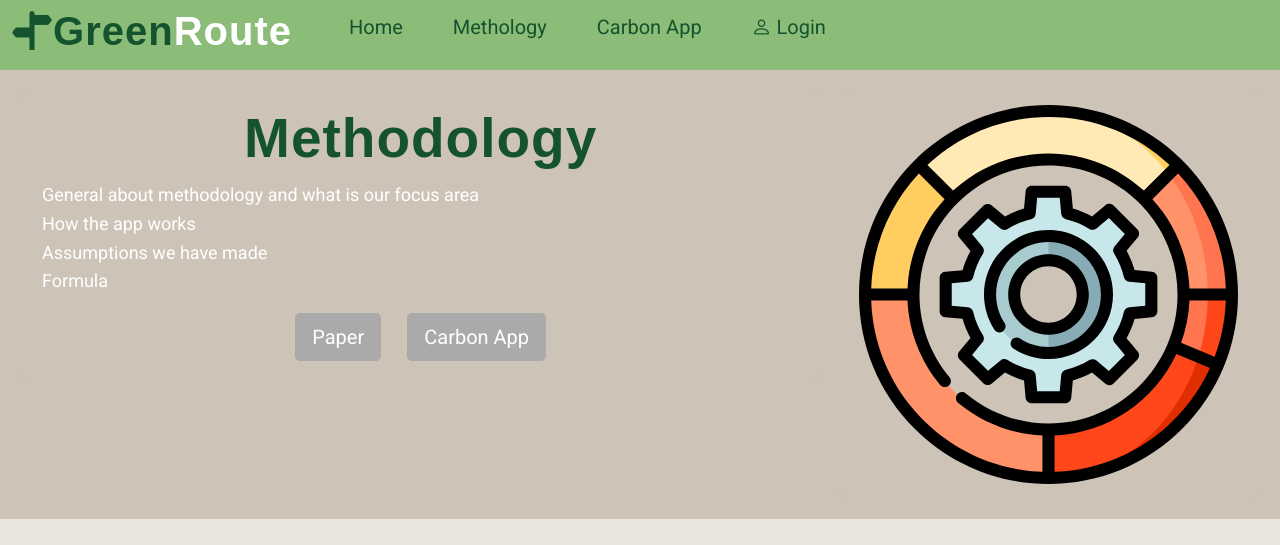
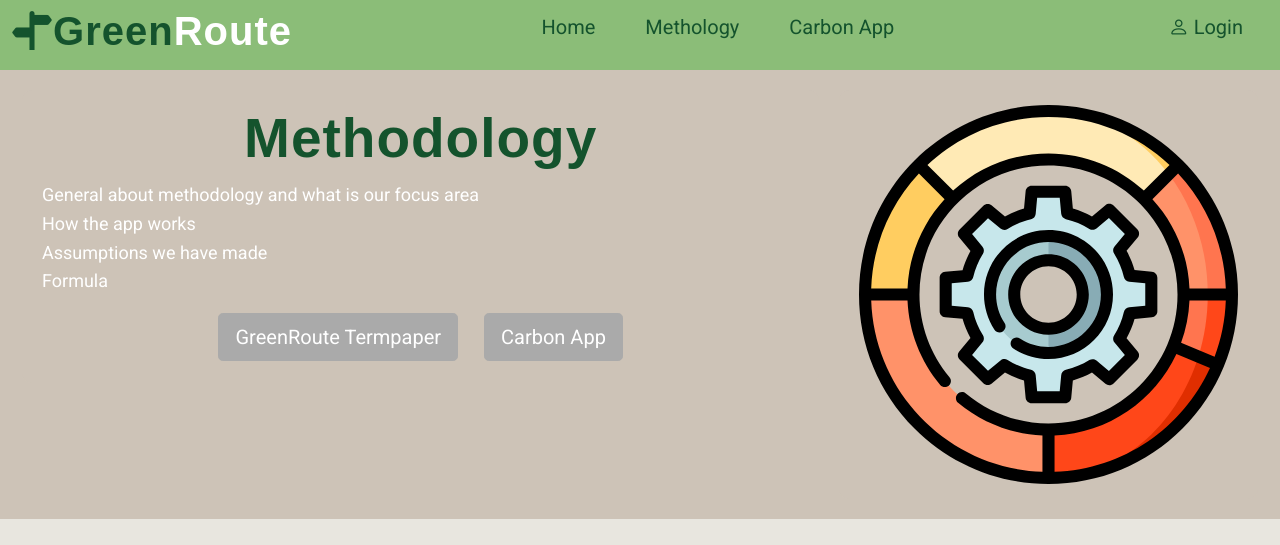
Before and after one commit to MaximePig/GRP4--GreenDigitalization-Github26, a Flask app: page /methodology in a window 1280 px wide. Shown: the top 545 px of the page. Run offline with Flask 3, Linux system fonts and the light colour scheme; some libraries are stand-ins or nearby versions.

Commit message:
change to the navbar (CSS/HTML) centered and right

```diff
--- a/capp/static/layout.css
+++ b/capp/static/layout.css
@@ -51,11 +51,18 @@ img {
 .carbon_app_navbar {
   display: flex;
   flex-direction: row;
-  justify-content: flex-start;
+  justify-content: space-between;
   height: 70px;
   align-items: center;
   background-color: #8bbd78;
   padding: 0 0px;
+}
+/* Navbar mid and right adjustment */
+.carbon_app_navbar nav {
+  display: flex;
+  flex: 1;
+  align-items: center;
+  justify-content: space-between;
 }
 .carbon_app_navbar a {
   color: #14532d;
@@ -77,8 +84,17 @@ img {
   font-weight: 700;
   letter-spacing: 1px;   /* spacing between letters */
   font-family: 'Arial';
+}
 
+.nav-center {
+  justify-content: center;
+  flex: 1; /* takes up remaining space so it stays centered */
 }
+
+.nav-right {
+  justify-content: flex-end;
+}
+
 .text-logo {
   color: #14532d;
 }
--- a/capp/templates/home.html
+++ b/capp/templates/home.html
@@ -31,9 +31,7 @@
           </div>
         </div>
         {% endif %}
-        <a href="{{url_for('static', filename='icons/GreenRoute-ermpaper-FOR19.pdf')}}" target="_blank" class="btn btn-primary btn-lg mr-2" style="background-color:#aaaaaa; border-color:#aaaaaa;">
-        GreenRoute Termpaper
-        </a>
+
 
       </div>
       <div class="box">
--- a/capp/templates/layout.html
+++ b/capp/templates/layout.html
@@ -46,7 +46,7 @@
               </h1>
               {% if current_user.is_authenticated %}
               <nav>
-                <ul>
+                <ul class = "nav-center">
                   <li>
                       <a href="{{url_for('home.home_home')}}">Home</a>
                   </li>
@@ -56,6 +56,8 @@
                   <li>
                       <a href="{{url_for('carbon_app.carbon_app_home')}}">Carbon App</a>
                   </li>
+                </ul>
+                <ul class = "nav-right">
                   <li>
                     <a href="{{ url_for('users.logout') }}">
                       <i class="bi bi-box-arrow-right"></i> Logout
@@ -65,7 +67,7 @@
               </nav>
               {% else %}
               <nav>
-                <ul>
+                <ul class = "nav-center">
                   <li>
                     <a href="{{url_for('home.home_home')}}">Home</a>
                   </li>
@@ -78,6 +80,8 @@
                     <!-- <li>
                       <a href="{{url_for('users.register')}}">Register</a>
                     </li> -->
+                </ul>
+                <ul class = "nav-right">
                   <li>
                     <a href="{{ url_for('users.login') }}">
                       <i class="bi bi-person"></i> Login
--- a/capp/templates/methodology.html
+++ b/capp/templates/methodology.html
@@ -16,7 +16,9 @@
           </p>
           <div class="container_buttons_links_header">
             <div class="btn">
-                <a href="#" class="btn btn-primary btn-lg mr-2", style="background-color:#aaaaaa; border-color:#aaaaaa;">Paper</a>
+                <a href="{{url_for('static', filename='icons/GreenRoute-ermpaper-FOR19.pdf')}}" target="_blank" class="btn btn-primary btn-lg mr-2" style="background-color:#aaaaaa; border-color:#aaaaaa;">
+                GreenRoute Termpaper
+                </a>
             </div>
             <div class="btn">
                 <a href="{{url_for('carbon_app.carbon_app_home')}}" class="btn btn-primary btn-lg mr-2", style="background-color:#aaaaaa; border-color:#aaaaaa;">Carbon App</a>
```
Lines whose indentation alone changed are shown as unchanged.
